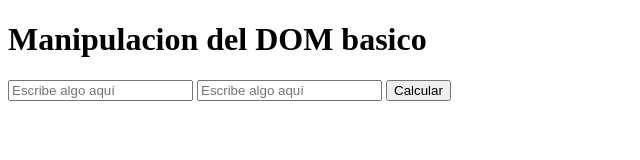
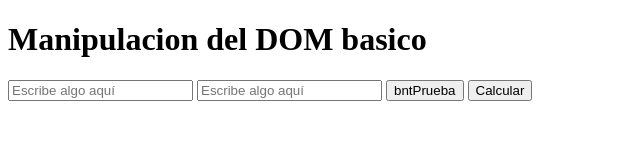
Before and after one commit to GaylordCC/JS, a plain HTML site: page index.html in a window 1280 px wide. Shown: the whole page, without its empty margins (0-640 px from the left). Drawn offline with Linux system fonts and the light colour scheme.

Commit message:
Add of a button with the addEventListener

```diff
--- a/index.html
+++ b/index.html
@@ -12,7 +12,8 @@
 
        <input id = "calculo1" name="" id="" placeholder="Escribe algo aquí">
        <input id = "calculo2" name="" id="" placeholder="Escribe algo aquí">
-       <button id = "btncalcular " onclick="btnonclick()"> Calcular</button>
+       <button id = "btncalcular " onclick="btnonclick()"> bntPrueba</button>
+       <button id = "btncalcular2"> Calcular</button>
        <p id = "results"></p>
 
     <script src="./script.js"></script>
--- a/script.js
+++ b/script.js
@@ -2,9 +2,10 @@ const h1 = document.querySelector("h1");
 const input1 = document.querySelector("#calculo1");
 const input2 = document.querySelector("#calculo2");
 const btn = document.querySelector("#btncalcular");
+const btn1 = document.getElementById("btncalcular2");
 const pResults = document.querySelector("#results");
 
-
+btn1.addEventListener('click', btnonclick);
 
 function btnonclick() {
     const sumaInputs = Number(input1.value) + Number(input2.value);
```
